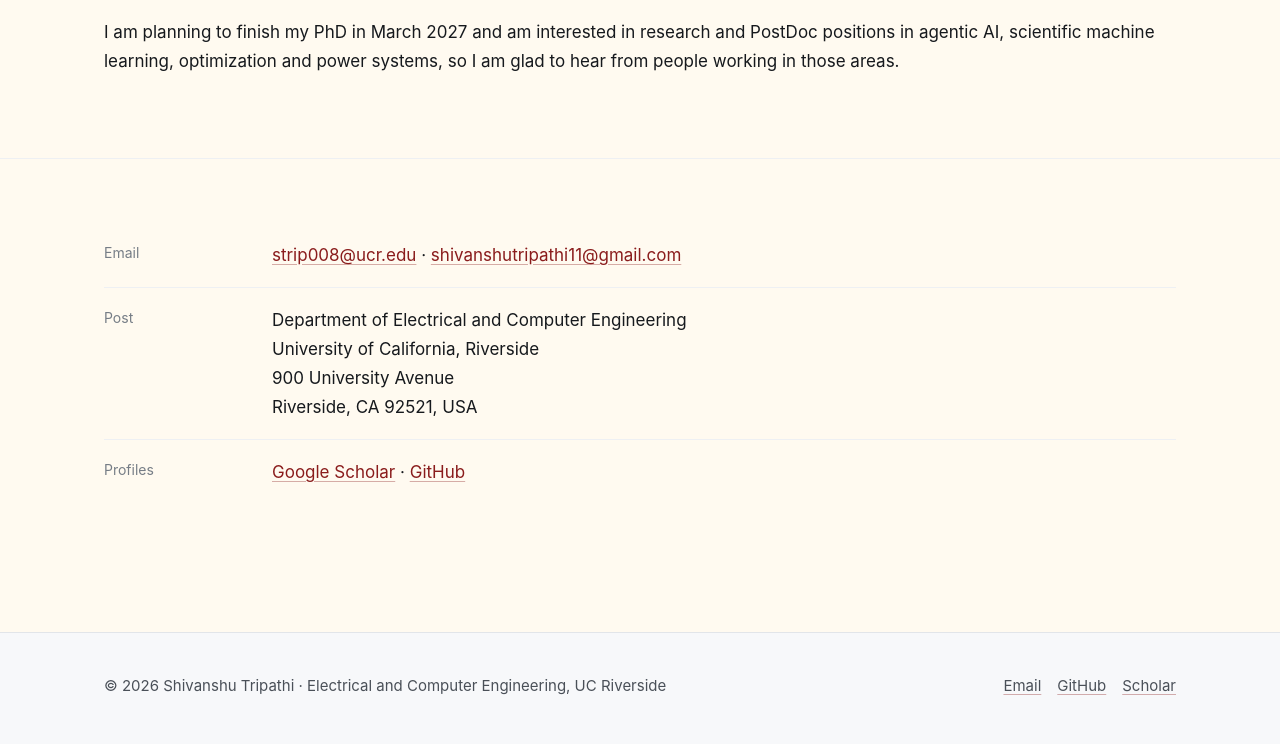
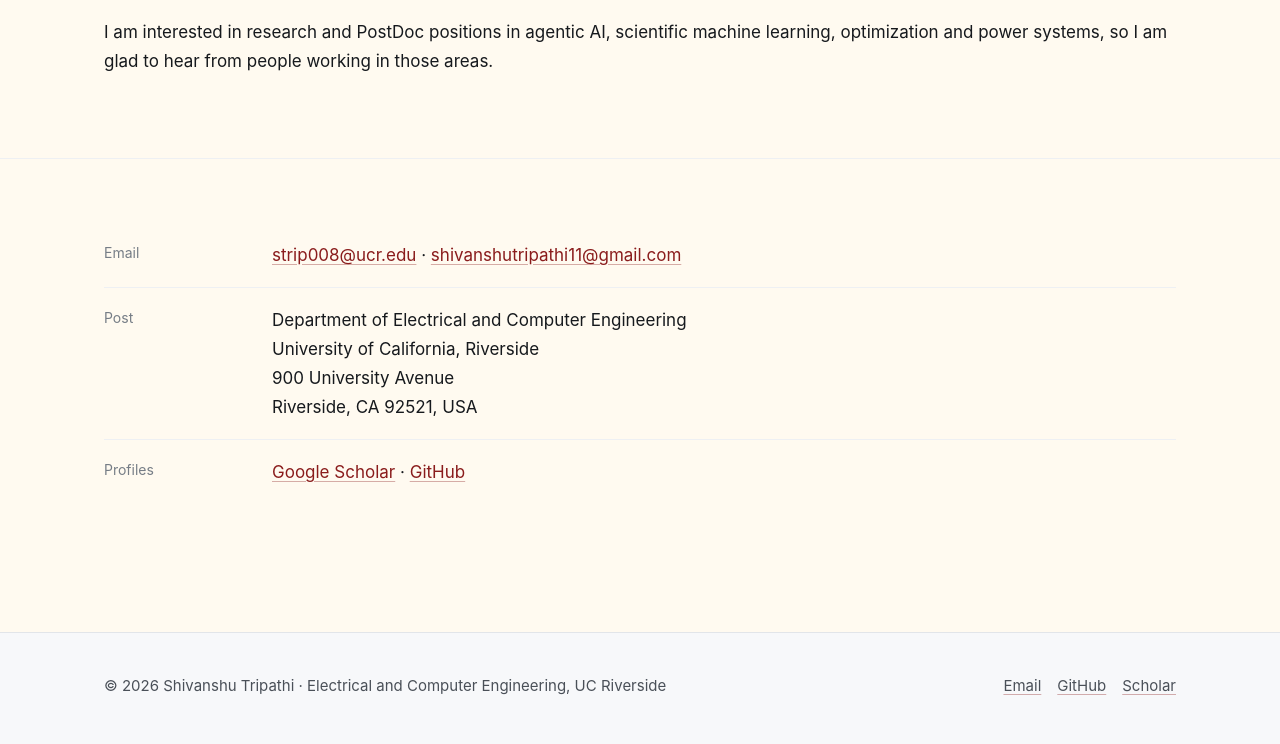
Before and after one commit to shivanshutripath/shivanshutripath.github.io, a plain HTML site: page contact.html in a window 1280 px wide. Shown: the part 227-971 px from the top of the page. Drawn offline with Linux system fonts and the light colour scheme.

Commit message:
Remove the PhD completion date from the contact page.
Co-authored-by: Cursor <cursoragent@cursor.com>

```diff
--- a/contact.html
+++ b/contact.html
@@ -40,8 +40,7 @@
           <h1>Get in touch</h1>
           <div>
             <p>
-              I am planning to finish my PhD in March
-              2027 and am interested in research and PostDoc positions in agentic AI,
+              I am interested in research and PostDoc positions in agentic AI,
               scientific machine learning, optimization and power systems, so I am glad to
               hear from people working in those areas.
             </p>
```
